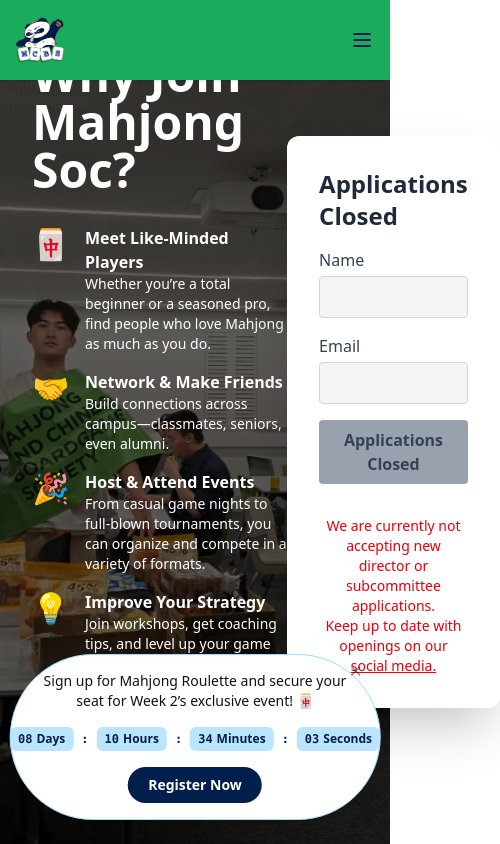
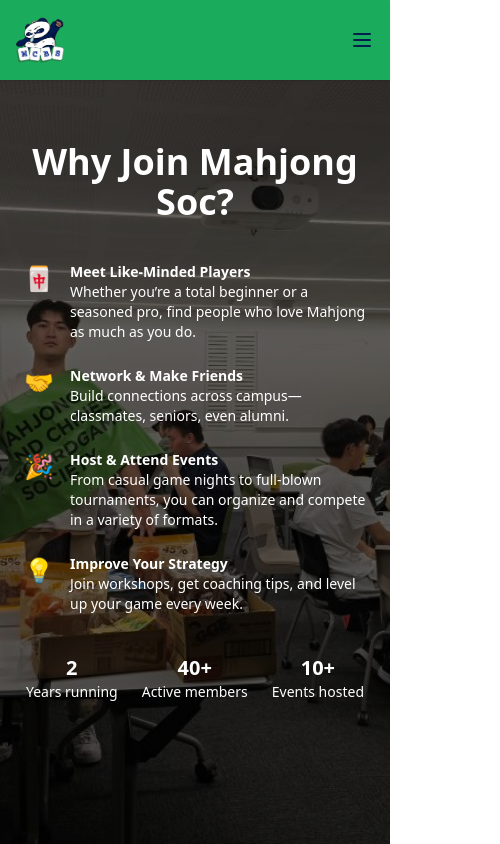
Before and after one commit to Carlswoon/MCBS-Website, a React (Vite) app: page /join in a window 390 px wide. Shown: the whole page, 500 px wide, since content can reach past the window. Built offline with nearby package versions, Linux system fonts and the light colour scheme.

Commit message:
is mobile friendly now

```diff
--- a/src/pages/Events2.jsx
+++ b/src/pages/Events2.jsx
@@ -1,4 +1,3 @@
-// src/pages/Events2.jsx
 import { useState } from 'react';
 
 export default function Events2() {
@@ -8,11 +7,11 @@
     { week: 'Week 3', date: 'June 20, 2025 | 5 PM–8 PM', image: '/mahjong/events/term2/Week 3.png' },
     { week: 'Week 4', date: 'June 27, 2025 | 5 PM–8 PM', image: '/mahjong/events/term2/Week 4.png' },
     { week: 'Week 5', date: 'July 4, 2025  |  5 PM–8 PM', image: '/mahjong/events/term2/Week 5.png' },
-    { week: 'Week 6', date: 'TBA',                image: '/mahjong/events/tba.png' },
+    { week: 'Week 6', date: 'TBA', image: '/mahjong/events/tba.png' },
   ];
 
   const windowSize = 5;
-  const [current, setCurrent]   = useState(0);
+  const [current, setCurrent] = useState(0);
   const [windowStart, setWindowStart] = useState(0);
 
   const prev = () => {
@@ -39,76 +38,82 @@
   const visible = events.slice(windowStart, windowStart + windowSize);
 
   return (
-    <section className="relative pt-28 pb-32 px-4 bg-white overflow-visible">
-      {/* Title */}
-      <h1 className="text-4xl font-bold text-center text-mcbs-navy mb-12">
+    <section className="relative pt-24 pb-28 px-4 sm:px-6 bg-white">
+      <h1 className="text-3xl sm:text-4xl font-bold text-center text-mcbs-navy mb-12">
         Our Events
       </h1>
 
-      <div className="relative">
-        {/* Left arrow */}
+      {/* Desktop Layout */}
+      <div className="hidden sm:block relative">
+        {/* Arrows */}
         <button
           onClick={prev}
           disabled={current === 0}
-          className="
-            absolute left-4 top-[40%] transform -translate-y-1/2 z-20
-            text-mcbs-navy text-3xl p-2 rounded-full border border-gray-300
-            disabled:opacity-50 disabled:cursor-not-allowed hover:bg-gray-100 transition
-          "
+          className="absolute left-4 top-[40%] transform -translate-y-1/2 z-20 text-mcbs-navy text-3xl p-2 rounded-full border border-gray-300 disabled:opacity-50 hover:bg-gray-100"
         >
           ‹
         </button>
-
-        {/* Right arrow */}
         <button
           onClick={next}
           disabled={current === events.length - 1}
-          className="
-            absolute right-4 top-[40%] transform -translate-y-1/2 z-20
-            text-mcbs-navy text-3xl p-2 rounded-full border border-gray-300
-            disabled:opacity-50 disabled:cursor-not-allowed hover:bg-gray-100 transition
-          "
+          className="absolute right-4 top-[40%] transform -translate-y-1/2 z-20 text-mcbs-navy text-3xl p-2 rounded-full border border-gray-300 disabled:opacity-50 hover:bg-gray-100"
         >
           ›
         </button>
 
-        {/* Center rail */}
         <div className="absolute inset-x-0 top-1/2 h-px bg-mcbs-green z-10" />
 
-        {/* Sliding window – hides overflow only horizontally, allows vertical overflow */}
-        <div className="overflow-x-hidden overflow-y-visible mx-auto w-[72rem] py-16 px-8">
-          <div className="flex items-center justify-center space-x-12">
+        <div className="overflow-x-hidden mx-auto max-w-[90vw] lg:max-w-6xl px-4 py-16">
+          <div className="flex items-center justify-center space-x-10">
             {visible.map((evt, idx) => {
               const globalIdx = windowStart + idx;
-              const isActive  = globalIdx === current;
-              const isAbove   = globalIdx % 2 === 0;
+              const isActive = globalIdx === current;
+              const isAbove = globalIdx % 2 === 0;
 
               return (
                 <div
                   key={globalIdx}
                   onClick={() => selectEvent(globalIdx)}
-                  className={`
-                    flex flex-col items-center cursor-pointer
-                    ${isAbove ? 'pb-28' : 'pt-28'}
-                    transform transition-transform duration-300
-                    ${isActive ? 'scale-110 z-20 opacity-100' : 'opacity-60'}
-                  `}
+                  className={`flex flex-col items-center cursor-pointer ${
+                    isAbove ? 'pb-28' : 'pt-28'
+                  } transform transition-transform duration-300 ${
+                    isActive ? 'scale-110 z-20 opacity-100' : 'opacity-60'
+                  }`}
                 >
                   <img
                     src={evt.image}
                     alt={evt.week}
-                    className="w-48 rounded-lg shadow-lg mb-2"
+                    className="w-40 md:w-48 rounded-lg shadow-lg mb-2"
                   />
                   <div className="w-4 h-4 bg-mcbs-green rounded-full" />
-                  <p className="mt-2 text-center text-gray-600 text-sm">
-                    {evt.date}
-                  </p>
+                  <p className="mt-2 text-center text-gray-600 text-sm">{evt.date}</p>
                 </div>
               );
             })}
           </div>
         </div>
       </div>
+
+      {/* Mobile Layout */}
+      <div className="sm:hidden space-y-12">
+        {events.map((evt, idx) => (
+          <div
+            key={idx}
+            className="flex flex-col items-center transition-transform duration-300"
+            onClick={() => setCurrent(idx)}
+          >
+            <img
+              src={evt.image}
+              alt={evt.week}
+              className={`w-40 rounded-lg shadow-md mb-3 ${
+                current === idx ? 'scale-105' : 'opacity-80'
+              }`}
+            />
+            <div className="w-3 h-3 bg-mcbs-green rounded-full" />
+            <p className="mt-2 text-center text-gray-600 text-sm">{evt.date}</p>
+          </div>
+        ))}
+      </div>
     </section>
   );
 }
--- a/src/pages/JoinMCBS.jsx
+++ b/src/pages/JoinMCBS.jsx
@@ -1,160 +1,85 @@
-import { useState } from 'react';
-import { Link } from 'react-router-dom';
+import { useIsMobile } from '../hooks/useIsMobile';
 import CountdownBanner from '../components/CountdownSection';
 
 export default function Join() {
-  // auto‐enable in a month…
-  const REOPEN_DATE = new Date('2025-08-10T00:00:00Z');
-  const applicationsOpen = Date.now() >= REOPEN_DATE;
-
-  const [form, setForm] = useState({ name: '', email: '' });
-  const handleChange = e =>
-    setForm({ ...form, [e.target.name]: e.target.value });
-  const handleSubmit = e => {
-    e.preventDefault();
-    console.log('submitted:', form);
-  };
+  const isMobile = useIsMobile();
 
   return (
-    <div className="relative h-screen w-full">
-      {/* IMAGE BACKGROUND */}
+    <div className="relative min-h-screen w-full">
+      {/* Background image */}
       <img
-        className="absolute inset-0 object-cover w-full h-full"
         src="/src/assets/image3.jpg"
+        alt="Mahjong Event"
+        className="absolute inset-0 w-full h-full object-cover"
       />
 
-      {/* OVERLAY */}
-      <div className="relative z-10 flex h-full items-center justify-between px-8 bg-black/60">
+      {/* Dark overlay */}
+      <div className="absolute inset-0 bg-black/60 z-10" />
 
-        {/* LEFT: “Why Join Mahjong Soc?” */}
-        <div className="max-w-lg text-white space-y-8">
-          <h1 className="text-5xl font-extrabold">Why Join Mahjong Soc?</h1>
+      {/* Content */}
+      <div className="relative z-20 flex items-center justify-center px-6 py-20 min-h-screen">
+        <div className="max-w-2xl text-white space-y-10 text-center">
+          <h1 className="text-4xl sm:text-5xl font-extrabold">
+            Why Join Mahjong Soc?
+          </h1>
 
-          <ul className="space-y-4">
+          <ul className="space-y-6 text-left text-sm sm:text-base">
             <li className="flex">
-              <span className="text-3xl mr-4">🀄</span>
+              <span className="text-2xl sm:text-3xl mr-4">🀄</span>
               <div>
                 <p className="font-semibold">Meet Like-Minded Players</p>
-                <p className="text-sm">
+                <p>
                   Whether you’re a total beginner or a seasoned pro, find people who love Mahjong as much as you do.
                 </p>
               </div>
             </li>
             <li className="flex">
-              <span className="text-3xl mr-4">🤝</span>
+              <span className="text-2xl sm:text-3xl mr-4">🤝</span>
               <div>
                 <p className="font-semibold">Network & Make Friends</p>
-                <p className="text-sm">
+                <p>
                   Build connections across campus—classmates, seniors, even alumni.
                 </p>
               </div>
             </li>
             <li className="flex">
-              <span className="text-3xl mr-4">🎉</span>
+              <span className="text-2xl sm:text-3xl mr-4">🎉</span>
               <div>
                 <p className="font-semibold">Host & Attend Events</p>
-                <p className="text-sm">
+                <p>
                   From casual game nights to full-blown tournaments, you can organize and compete in a variety of formats.
                 </p>
               </div>
             </li>
             <li className="flex">
-              <span className="text-3xl mr-4">💡</span>
+              <span className="text-2xl sm:text-3xl mr-4">💡</span>
               <div>
                 <p className="font-semibold">Improve Your Strategy</p>
-                <p className="text-sm">
+                <p>
                   Join workshops, get coaching tips, and level up your game every week.
                 </p>
               </div>
             </li>
           </ul>
 
-          <div className="flex space-x-6 text-lg">
+          <div className="flex justify-center space-x-6 text-sm sm:text-base">
             <div>
-              <p className="font-bold text-2xl">2</p>
+              <p className="font-bold text-xl sm:text-2xl">2</p>
               <p>Years running</p>
             </div>
             <div>
-              <p className="font-bold text-2xl">40+</p>
+              <p className="font-bold text-xl sm:text-2xl">40+</p>
               <p>Active members</p>
             </div>
             <div>
-              <p className="font-bold text-2xl">10+</p>
+              <p className="font-bold text-xl sm:text-2xl">10+</p>
               <p>Events hosted</p>
             </div>
           </div>
         </div>
+      </div>
 
-        {/* RIGHT: signup form */}
-        <form
-          onSubmit={handleSubmit}
-          className="w-96 bg-white rounded-xl p-8 shadow-2xl space-y-4"
-        >
-          <h2 className="text-2xl font-semibold text-gray-800">
-            {applicationsOpen ? 'Sign up now' : 'Applications Closed'}
-          </h2>
-
-          <fieldset disabled={!applicationsOpen} className="space-y-4">
-            <div>
-              <label htmlFor="name" className="block text-gray-700 mb-1">
-                Name
-              </label>
-              <input
-                id="name"
-                name="name"
-                type="text"
-                required
-                value={form.name}
-                onChange={handleChange}
-                className="w-full border border-gray-300 rounded px-3 py-2 focus:outline-none focus:ring disabled:bg-gray-100"
-              />
-            </div>
-            <div>
-              <label htmlFor="email" className="block text-gray-700 mb-1">
-                Email
-              </label>
-              <input
-                id="email"
-                name="email"
-                type="email"
-                required
-                value={form.email}
-                onChange={handleChange}
-                className="w-full border border-gray-300 rounded px-3 py-2 focus:outline-none focus:ring disabled:bg-gray-100"
-              />
-            </div>
-          </fieldset>
-
-          <button
-            type="submit"
-            disabled={!applicationsOpen}
-            className={`w-full font-semibold py-2 rounded transition
-              ${
-                applicationsOpen
-                  ? 'bg-green-600 hover:bg-green-700 text-white'
-                  : 'bg-gray-400 text-gray-700 cursor-not-allowed'
-              }
-            `}
-          >
-            {applicationsOpen ? 'Join Us' : 'Applications Closed'}
-          </button>
-
-          {!applicationsOpen && (
-            <p className="mt-4 text-center text-red-600 text-sm">
-              We are currently not accepting new director or subcommittee applications.
-              <br />
-              Keep up to date with openings on our {' '}
-              <Link
-                to="/contact"
-                className="text-red-600 hover:text-green-600 underline"
-              >
-                social media.
-              </Link>
-            </p>
-          )}
-        </form>
-      </div>
-      <CountdownBanner />
+      {!isMobile && <CountdownBanner />}
     </div>
   );
 }
--- a/src/pages/MeetTheTeam.jsx
+++ b/src/pages/MeetTheTeam.jsx
@@ -9,35 +9,35 @@
       key: "execs",
       description: "Meet our executive team who run the show behind the scenes.",
       imgOnRight: true,
-      imgSrc: "/mahjong/events.png",
+      imgSrc: "/mahjong/soc.jpg",
     },
     {
       title: "Internals",
       key: "internals",
       description: "Meet our HR members who keep the club running smoothly.",
       imgOnRight: false,
-      imgSrc: "/mahjong/events.png",
+      imgSrc: "/mahjong/soc.jpg",
     },
     {
       title: "Events",
       key: "events",
       description: "Our events team brings you unforgettable memories all year long.",
       imgOnRight: true,
-      imgSrc: "/mahjong/events.png",
+      imgSrc: "/mahjong/soc.jpg",
     },
     {
       title: "Marketing",
       key: "marketing",
       description: "Creative minds behind our social media, posters, and promo.",
       imgOnRight: false,
-      imgSrc: "/mahjong/events.png",
+      imgSrc: "/mahjong/soc.jpg",
     },
     {
       title: "Sponsors",
       key: "sponsors",
       description: "Our sponsor team secures amazing partnerships and collabs.",
       imgOnRight: true,
-      imgSrc: "/mahjong/events.png",
+      imgSrc: "/mahjong/soc.jpg",
     },
   ];
 
--- a/src/pages/aboutUs.jsx
+++ b/src/pages/aboutUs.jsx
@@ -7,7 +7,7 @@
       {/* HERO */}
       <section className="relative h-96 flex items-center justify-center">
         <img
-          src="/mahjong/people/marketing/Carlson.png"
+          src="/mahjong/soc.jpg"
           alt="Mahjong Soc gathering"
           className="absolute inset-0 object-cover w-full h-full object-cover object-[position:50%_40%]"
         />
```
